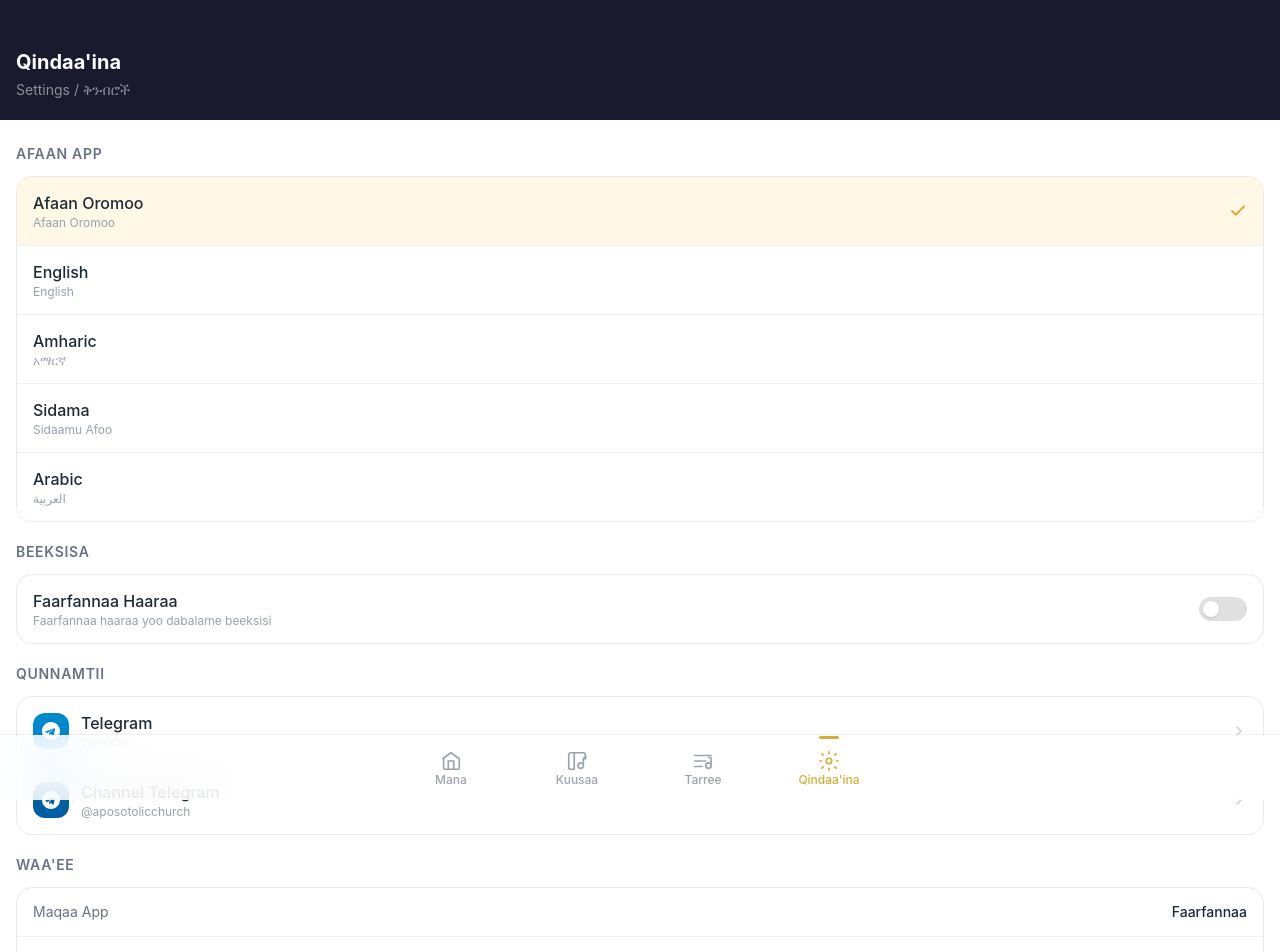
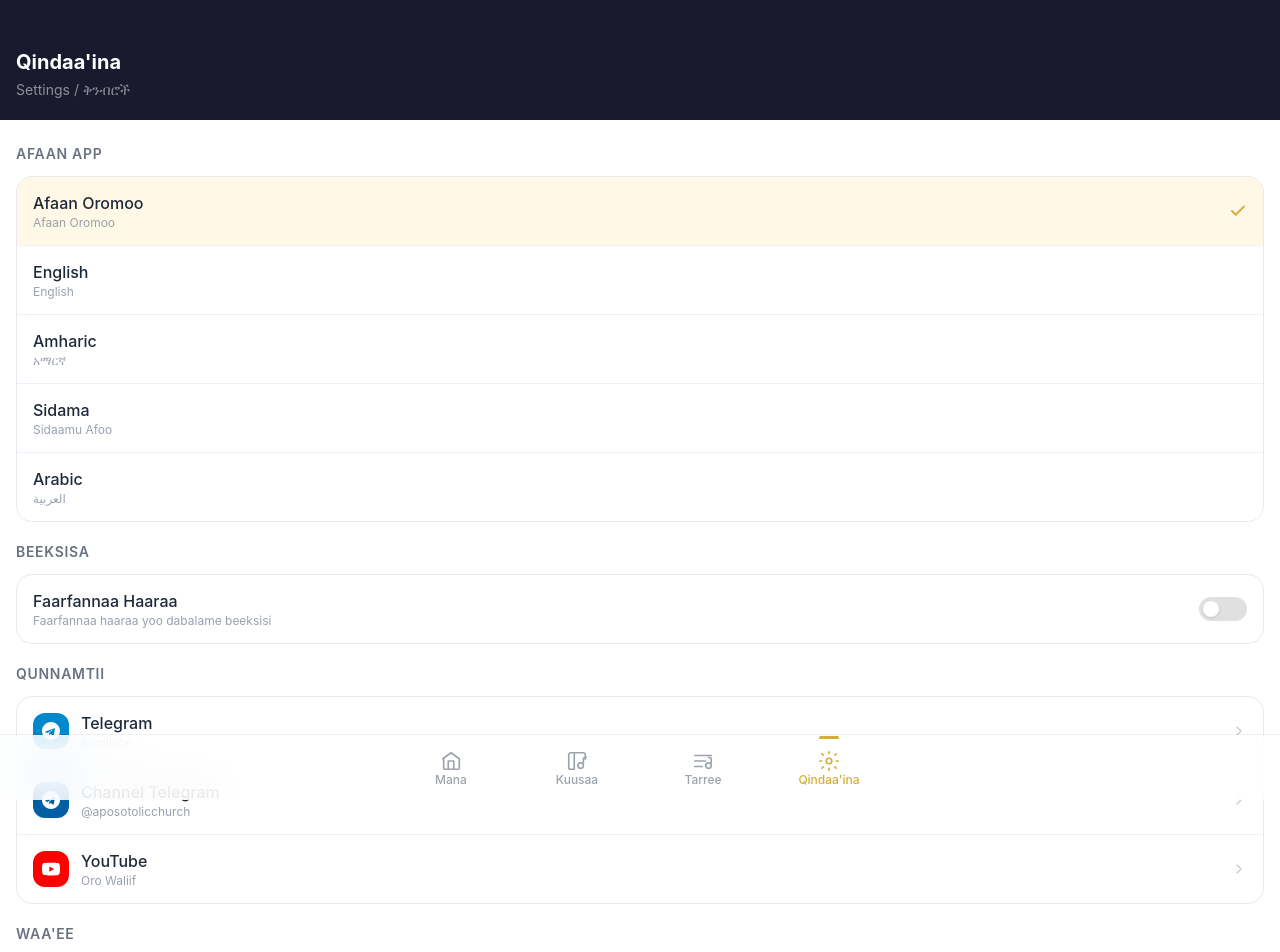
Before and after one commit to ecoders1/songs, a Next.js app: page /settings in a window 1280 px wide. Shown: the top 952 px of the page. Built offline with nearby package versions, Linux system fonts and the light colour scheme; no server answers; the database is empty.

Commit message:
add YouTube Oro Waliif link to contact section

```diff
--- a/app/(user)/settings/page.tsx
+++ b/app/(user)/settings/page.tsx
@@ -164,6 +164,7 @@ export default function SettingsPage() {
               target="_blank"
               rel="noopener noreferrer"
               className="flex items-center gap-3 px-4 py-3.5 transition-colors active:bg-gray-50"
+              style={{ borderBottom: '1px solid #f0f0f8' }}
             >
               <div className="w-9 h-9 rounded-xl flex items-center justify-center flex-shrink-0" style={{ background: '#005fa3' }}>
                 <svg width="18" height="18" viewBox="0 0 24 24" fill="white">
@@ -173,6 +174,25 @@ export default function SettingsPage() {
               <div className="flex-1">
                 <p className="font-medium text-gray-800">{t.telegramChannel}</p>
                 <p className="text-xs text-gray-400">@aposotolicchurch</p>
+              </div>
+              <svg width="16" height="16" fill="none" stroke="#ccc" strokeWidth="2" viewBox="0 0 24 24">
+                <path d="M9 18l6-6-6-6" strokeLinecap="round" strokeLinejoin="round"/>
+              </svg>
+            </a>
+            <a
+              href="https://m.youtube.com/@oro_waliif"
+              target="_blank"
+              rel="noopener noreferrer"
+              className="flex items-center gap-3 px-4 py-3.5 transition-colors active:bg-gray-50"
+            >
+              <div className="w-9 h-9 rounded-xl flex items-center justify-center flex-shrink-0" style={{ background: '#FF0000' }}>
+                <svg width="18" height="18" viewBox="0 0 24 24" fill="white">
+                  <path d="M23.5 6.2a3 3 0 00-2.1-2.1C19.5 3.5 12 3.5 12 3.5s-7.5 0-9.4.6A3 3 0 00.5 6.2 31 31 0 000 12a31 31 0 00.5 5.8 3 3 0 002.1 2.1c1.9.6 9.4.6 9.4.6s7.5 0 9.4-.6a3 3 0 002.1-2.1A31 31 0 0024 12a31 31 0 00-.5-5.8zM9.8 15.5V8.5l6.3 3.5-6.3 3.5z"/>
+                </svg>
+              </div>
+              <div className="flex-1">
+                <p className="font-medium text-gray-800">YouTube</p>
+                <p className="text-xs text-gray-400">Oro Waliif</p>
               </div>
               <svg width="16" height="16" fill="none" stroke="#ccc" strokeWidth="2" viewBox="0 0 24 24">
                 <path d="M9 18l6-6-6-6" strokeLinecap="round" strokeLinejoin="round"/>
```
